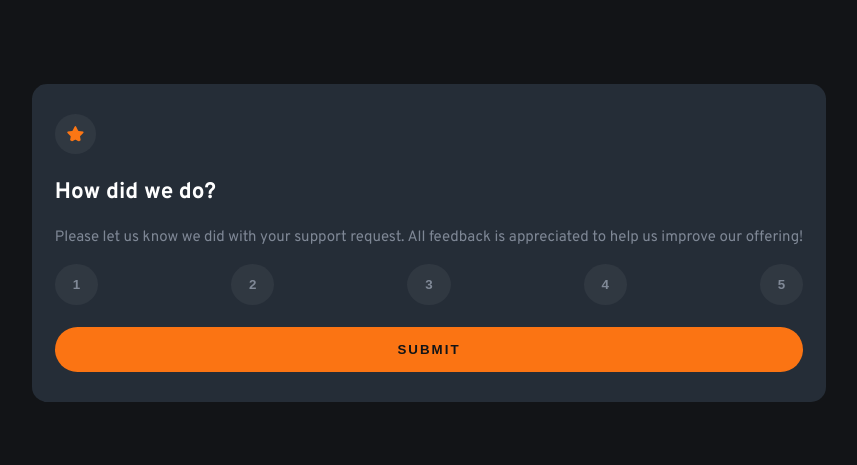
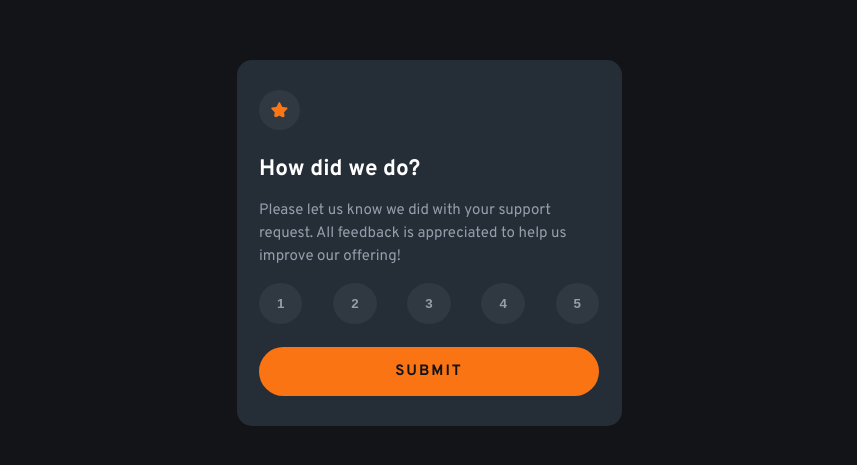
Before and after one commit to Gbw699/interactive-rating-component-frontend-mentor, an Angular app: page / in a window 1280 px wide. Shown: the part 157-622 px from the top of the page, without its empty margins (211-1068 px from the left). Built offline with nearby package versions, Linux system fonts and the light colour scheme.

Commit message:
FEAT update rating selection to use fixed values and enhance styles with animations

```diff
--- a/src/components/rating-form/rating-form.component.html
+++ b/src/components/rating-form/rating-form.component.html
@@ -10,19 +10,19 @@
     appreciated to help us improve our offering!
   </p>
   <ul class="btn-list">
-    <li class="item" (click)="setRating($event)">
+    <li #listItem class="item" (click)="setRating(1)">
       <button class="btn" type="button">1</button>
     </li>
-    <li class="item" (click)="setRating($event)">
+    <li #listItem class="item" (click)="setRating(2)">
       <button class="btn" type="button">2</button>
     </li>
-    <li class="item" (click)="setRating($event)">
+    <li #listItem class="item" (click)="setRating(3)">
       <button class="btn" type="button">3</button>
     </li>
-    <li class="item" (click)="setRating($event)">
+    <li #listItem class="item" (click)="setRating(4)">
       <button class="btn" type="button">4</button>
     </li>
-    <li class="item" (click)="setRating($event)">
+    <li #listItem class="item" (click)="setRating(5)">
       <button class="btn" type="button">5</button>
     </li>
   </ul>
--- a/src/components/rating-form/rating-form.component.scss
+++ b/src/components/rating-form/rating-form.component.scss
@@ -24,17 +24,26 @@
       padding: 0.8rem;
       border-radius: 100%;
       background-color: rgba($color: s.$White, $alpha: 0.05);
-      &:hover {
-        background-color: s.$White;
-        .btn {
-          color: s.$VeryDarkBlue;
+      transition: all 0.1s;
+      @media (min-width: 50rem) {
+        &:hover {
+          background-color: s.$White;
+          .btn {
+            color: s.$VeryDarkBlue;
+          }
         }
       }
       .btn {
         font-weight: 700;
-        color: rgba($color: s.$LightGrey, $alpha: 0.8);
+        color: rgba($color: s.$LightGrey, $alpha: 1);
         background-color: transparent;
         border: none;
+      }
+    }
+    .selected-item {
+      background-color: s.$Orange;
+      .btn {
+        color: s.$VeryDarkBlue;
       }
     }
   }
@@ -48,6 +57,11 @@
     letter-spacing: 2px;
     color: s.$VeryDarkBlue;
     background-color: s.$Orange;
+    transition: all 0.1s;
+    font-family: "Overpass", serif;
+    font-weight: 700;
+    font-size: 15px;
+    text-size-adjust: auto;
     &:hover {
       background-color: s.$White;
     }
--- a/src/styles/_mixins.scss
+++ b/src/styles/_mixins.scss
@@ -13,13 +13,26 @@ $VeryDarkBlue: hsl(216, 12%, 8%);
   margin: 1rem;
   padding: 2rem 1.5rem;
   border-radius: 15px;
+  max-width: 340px;
+  animation: fadeIn 1s;
 }
 
 @mixin title {
   color: $White;
+  margin-bottom: 0.5rem;
 }
 
 @mixin text {
-  color: rgba($color: $LightGrey, $alpha: 0.8);
+  margin: 1rem 0;
+  color: rgba($color: $LightGrey, $alpha: 1);
   line-height: 23px;
 }
+
+@keyframes fadeIn {
+  from {
+    opacity: 0;
+  }
+  to {
+    opacity: 1;
+  }
+}
```
